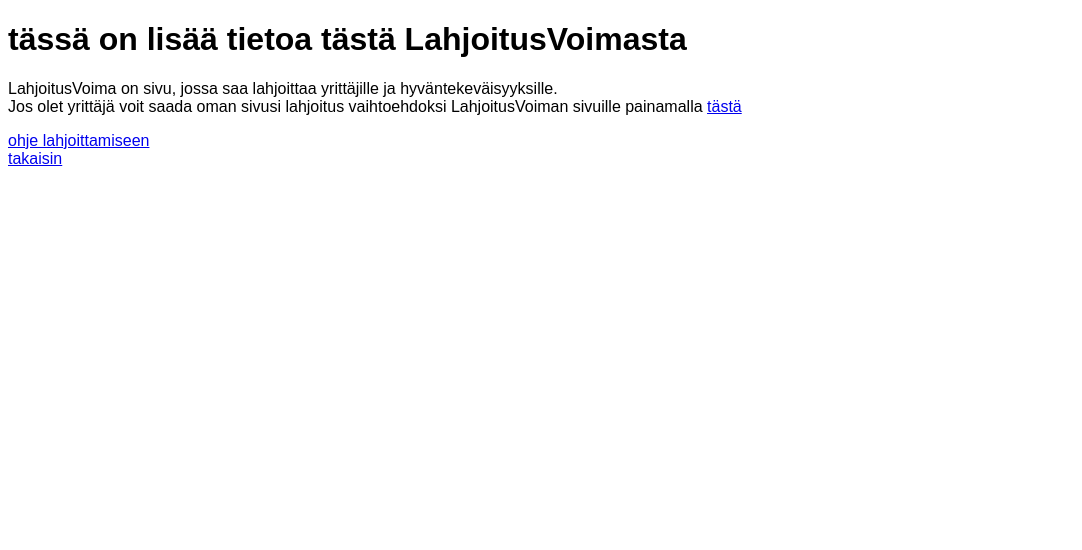
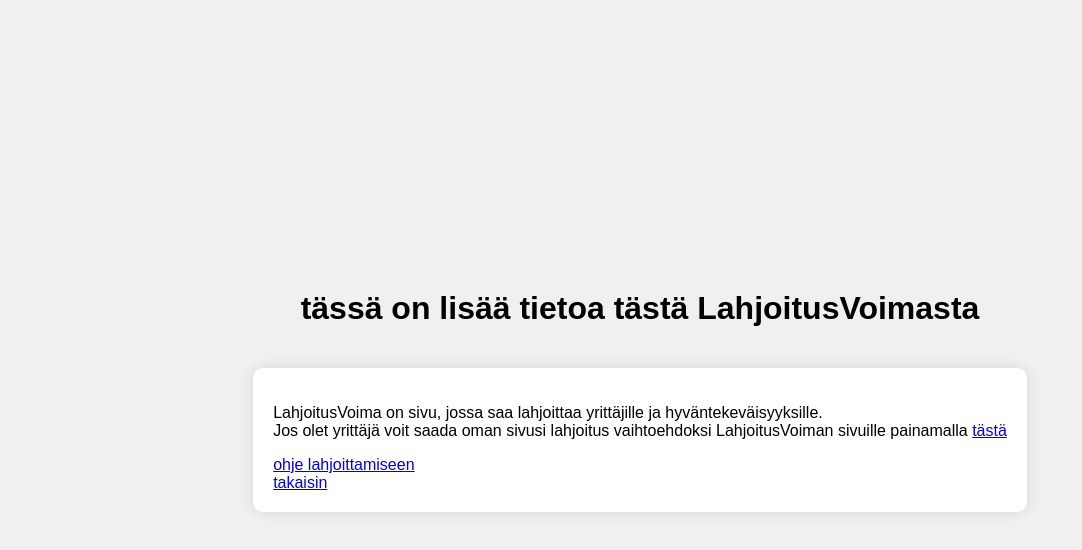
Before and after one commit to Modere3456/joku-juttu, a plain HTML site: page files/html/about.html in a window 1280 px wide. Shown: the whole page, without its empty margins (0-1082 px from the left). Drawn offline with Linux system fonts and the light colour scheme.

Commit message:
css changes

```diff
--- a/files/css/about.css
+++ b/files/css/about.css
@@ -1,3 +1,20 @@
 body {
+    display: flex;
+    justify-content: center;
+    align-items: center;
+    flex-direction: column;
+    height: 100vh;
+    background-color: #f0f0f0;
     font-family: Arial, sans-serif;
+    margin: 0;
 }
+
+section {
+    margin: 20px 0;
+    padding: 20px;
+    background: white;
+    border-radius: 10px;
+    box-shadow: 0 0 15px rgba(0, 0, 0, 0.1);
+    transition: transform 0.3s;
+    size: 5px;
+}
--- a/files/html/about.html
+++ b/files/html/about.html
@@ -11,6 +11,7 @@
 
 <body>
     <h1>tässä on lisää tietoa tästä LahjoitusVoimasta</h1>
+    <section>
         <p>
             LahjoitusVoima on sivu, jossa saa lahjoittaa yrittäjille ja hyväntekeväisyyksille. <br />
             Jos olet yrittäjä voit saada oman sivusi lahjoitus vaihtoehdoksi
@@ -18,6 +19,7 @@
         </p>
         <a href="./ohje.html">ohje lahjoittamiseen</a> <br />
         <a href="./index.html">takaisin</a>
+    </section>
 </body>
 
 </html>
```
Lines whose indentation alone changed are shown as unchanged.
